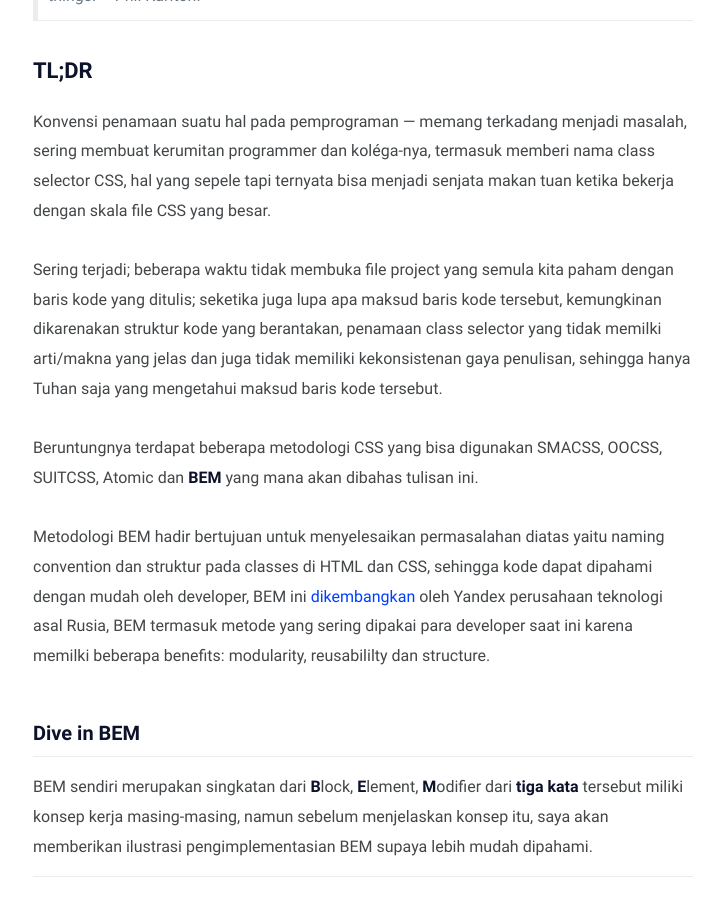
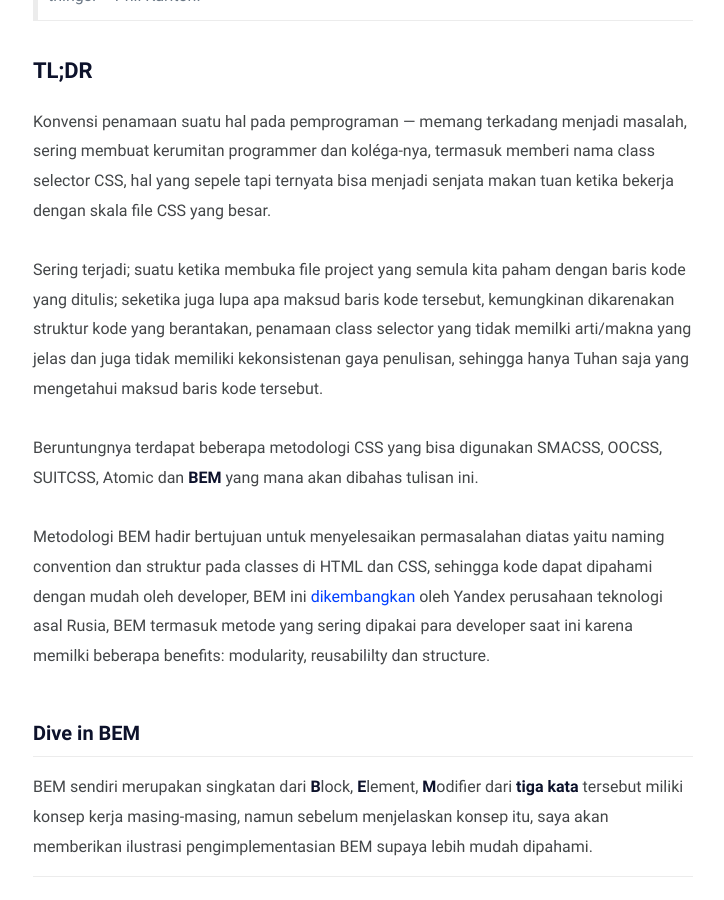
Before and after one commit to piharpi/piharpi.com, a Jekyll site: the page built from _posts/metodologi-bem-css/2020-04-26-metodologi-bem-css.md, in a window 1280 px wide and 900 px high, scrolled down 486 px. Shown: the whole window, without its empty margins (277-1001 px from the left). Built offline with Jekyll 4.4.1, drawn with Linux system fonts in a browser that asks for light colours.

Commit message:
fix some word

```diff
--- a/_posts/metodologi-bem-css/2020-04-26-metodologi-bem-css.md
+++ b/_posts/metodologi-bem-css/2020-04-26-metodologi-bem-css.md
@@ -17,7 +17,7 @@ image: /metodologi-bem-css/ilustrasi-bem-css.png
 
 Konvensi penamaan suatu hal pada pemprograman — memang terkadang menjadi masalah, sering membuat kerumitan programmer dan koléga-nya, termasuk memberi nama class selector CSS, hal yang sepele tapi ternyata bisa menjadi senjata makan tuan ketika bekerja dengan skala file CSS yang besar.
 
-Sering terjadi; beberapa waktu tidak membuka file project yang semula kita paham dengan baris kode yang ditulis; seketika juga lupa apa maksud baris kode tersebut, kemungkinan dikarenakan struktur kode yang berantakan, penamaan class selector yang tidak memilki arti/makna yang jelas dan juga tidak memiliki kekonsistenan gaya penulisan, sehingga hanya Tuhan saja yang mengetahui maksud baris kode tersebut.
+Sering terjadi; suatu ketika membuka file project yang semula kita paham dengan baris kode yang ditulis; seketika juga lupa apa maksud baris kode tersebut, kemungkinan dikarenakan struktur kode yang berantakan, penamaan class selector yang tidak memilki arti/makna yang jelas dan juga tidak memiliki kekonsistenan gaya penulisan, sehingga hanya Tuhan saja yang mengetahui maksud baris kode tersebut.
 
 Beruntungnya terdapat beberapa metodologi CSS yang bisa digunakan SMACSS, OOCSS, SUITCSS, Atomic dan **BEM** yang mana akan dibahas tulisan ini.
 
```
